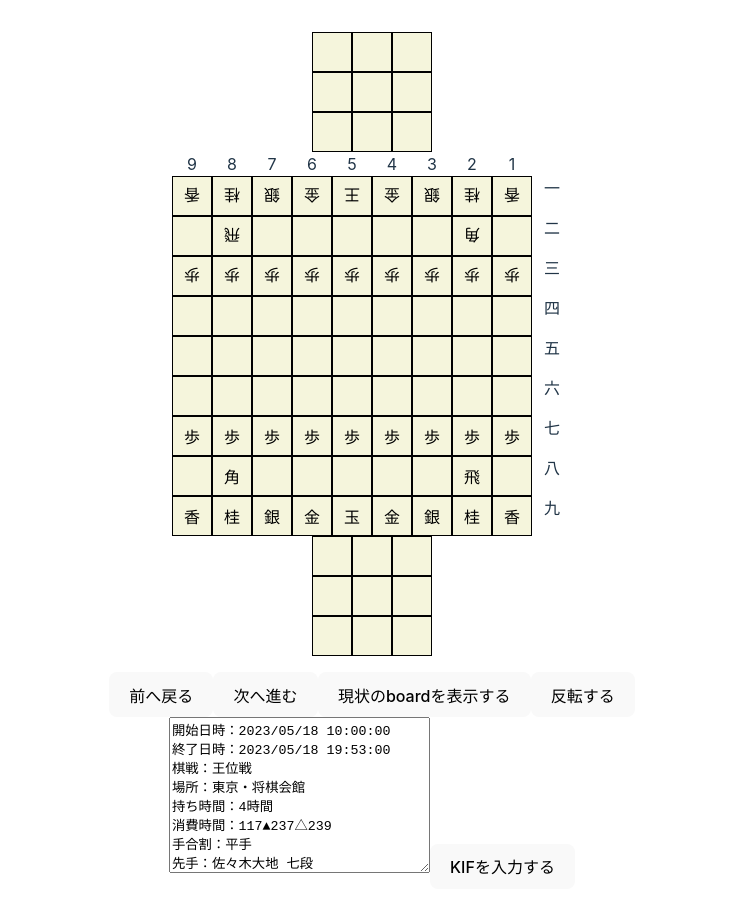
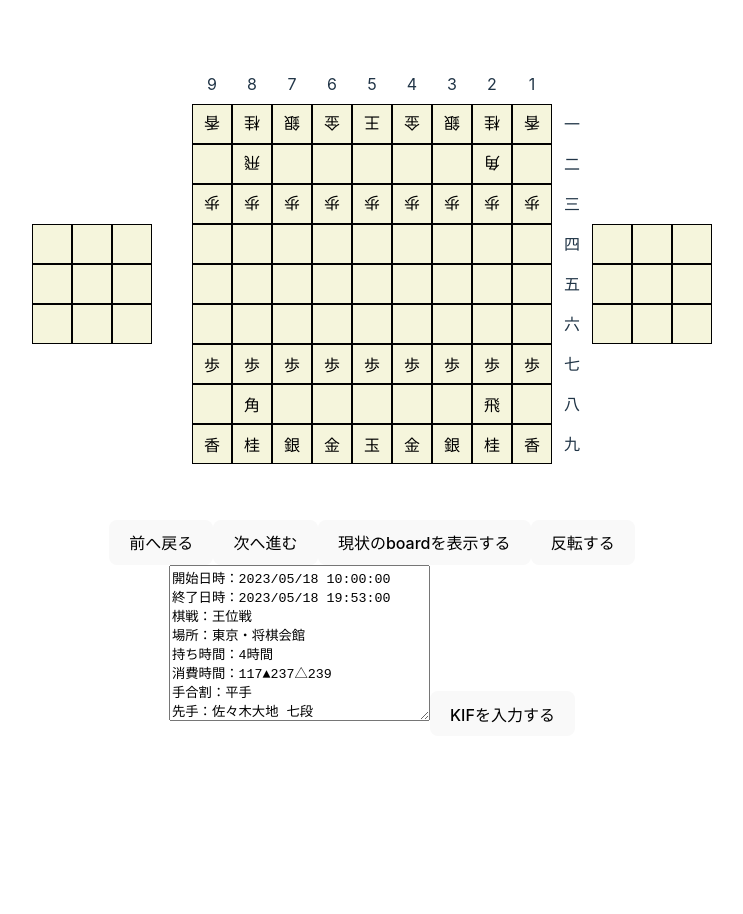
Before and after one commit to ekusiadadus/react-shogi, a React (Vite) app: page / in a window 1280 px wide. Shown: the top 914 px of the page, without its empty margins (268-1011 px from the left). After the commit the page ends 800 px from the top, so only its background shows below. Built offline with nearby package versions, Linux system fonts and the light colour scheme.

Commit message:
feat: :fire: update board style

```diff
--- a/src/components/Board/Board.tsx
+++ b/src/components/Board/Board.tsx
@@ -10,15 +10,34 @@ const Board = ({ board }: { board: BoardType }) => {
     <div
       style={{
         display: "flex",
+        flexDirection: "row",
+        alignItems: "center",
+        justifyContent: "center"
+      }}
+    >
+      <Komadai pieces={board.upKomadai} turn="up" />
+      <div
+        style={{
+          display: "flex",
           flexDirection: "column",
           alignItems: "center",
           justifyContent: "center"
         }}
       >
-      <Komadai pieces={board.upKomadai} turn="up" />
         <div style={{ display: "flex" }}>
+          <div style={{ width: "40px" }}></div>
           {columnLabels.map((label, j) => (
-          <div key={j} style={{ width: "40px", textAlign: "center" }}>
+            <div
+              key={j}
+              style={{
+                width: "40px",
+                textAlign: "center",
+                height: "40px",
+                display: "flex",
+                justifyContent: "center",
+                alignItems: "center"
+              }}
+            >
               {label}
             </div>
           ))}
@@ -26,14 +45,43 @@ const Board = ({ board }: { board: BoardType }) => {
         </div>
         {board.board.map((row, i) => (
           <div key={i} style={{ display: "flex" }}>
+            <div style={{ width: "40px" }}></div>
             {row.map((piece, j) => (
               <Square key={j} position={{ row: i, column: j }} piece={piece} />
             ))}
-          <div style={{ width: "40px", textAlign: "center" }}>
+
+            <div
+              style={{
+                width: "40px",
+                textAlign: "center",
+                height: "40px",
+                display: "flex",
+                justifyContent: "center",
+                alignItems: "center"
+              }}
+            >
               {rowLabels[i]}
             </div>
           </div>
         ))}
+        <div style={{ display: "flex" }}>
+          <div style={{ width: "40px" }}></div>
+          {columnLabels.map((_, j) => (
+            <div
+              key={j}
+              style={{
+                width: "40px",
+                textAlign: "center",
+                height: "40px",
+                display: "flex",
+                justifyContent: "center",
+                alignItems: "center"
+              }}
+            ></div>
+          ))}
+          <div style={{ width: "40px" }}></div>
+        </div>
+      </div>
       <Komadai pieces={board.downKomadai} turn="down" />
     </div>
   )
--- a/src/components/Game/Game.tsx
+++ b/src/components/Game/Game.tsx
@@ -50,6 +50,7 @@ export const Game = ({ KIF }: { KIF: string }) => {
       }}
     >
       <div
+        className="board"
         style={{
           transform: reverseBoardStyleString
         }}
```
Lines whose indentation alone changed are shown as unchanged.
